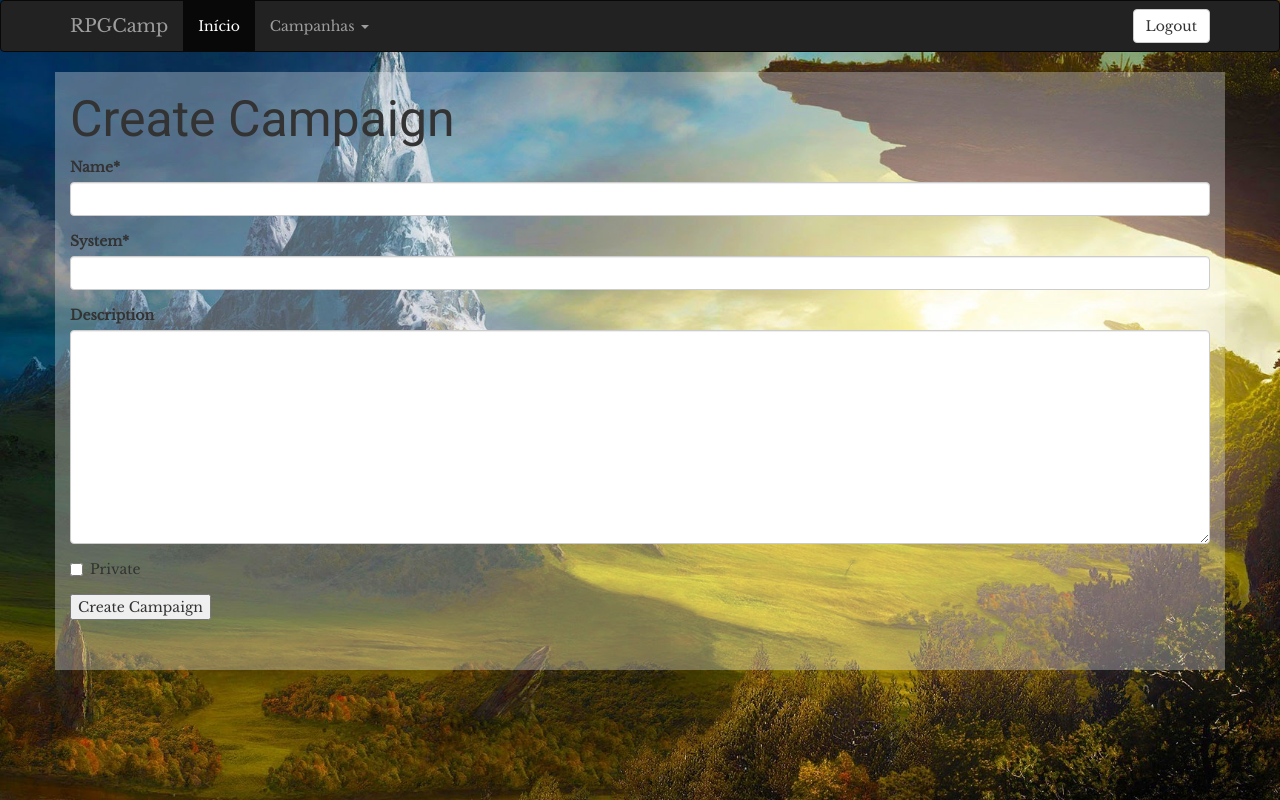
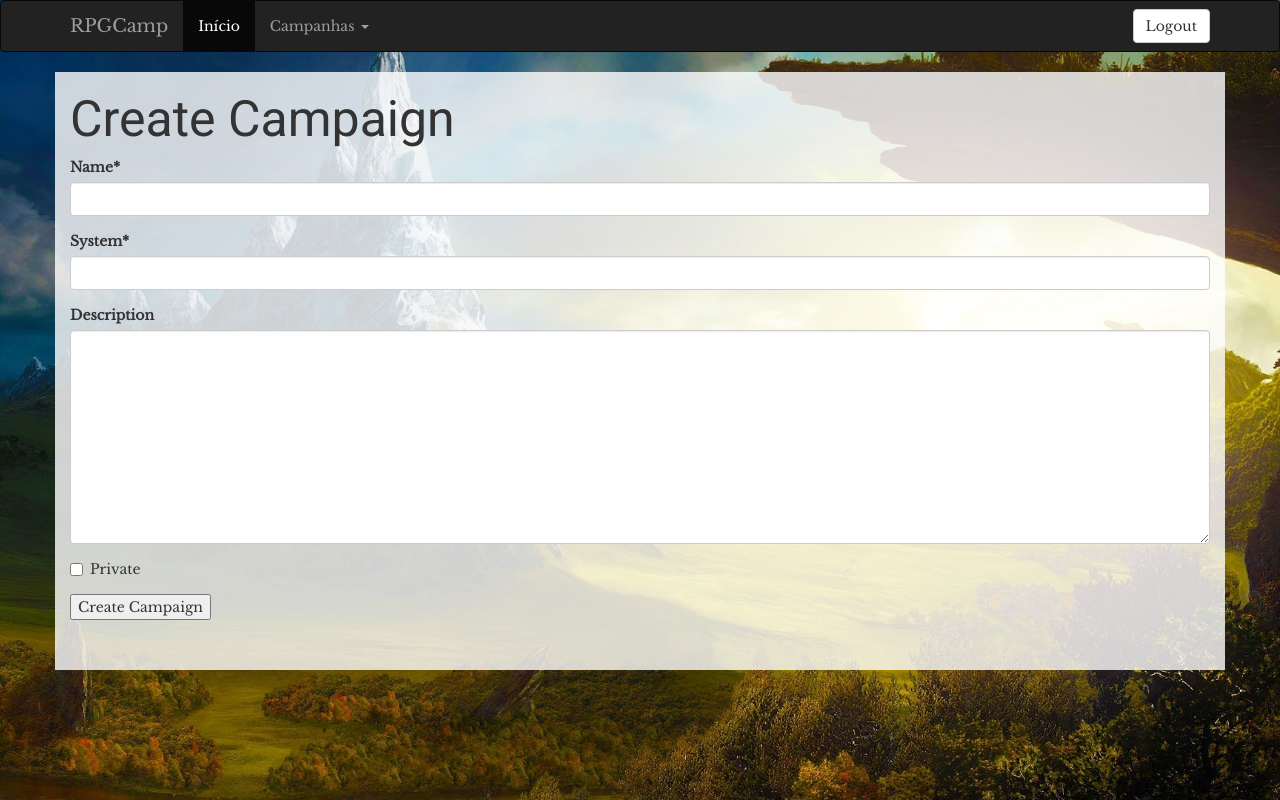
Before and after one commit to pedroleone/rpgcampaign, a Django app: a page that uses rpgcamp/templates/base.html in a window 1280 px wide. Run offline with Django 3.2, Linux system fonts and the light colour scheme; the visitor is signed in with stand-in values (Sample User, id 1); some libraries are stand-ins or nearby versions.

Commit message:
Page background

```diff
--- a/rpgcamp/templates/base.html
+++ b/rpgcamp/templates/base.html
@@ -37,7 +37,7 @@ h2,h3,h4,h5 {
 }
 
 .opaque {
-     background-color: rgba(255, 255, 255, 0.3);
+     background-color: rgba(255, 255, 255, 0.8);
     padding-bottom: 50px;
 }
 
```
